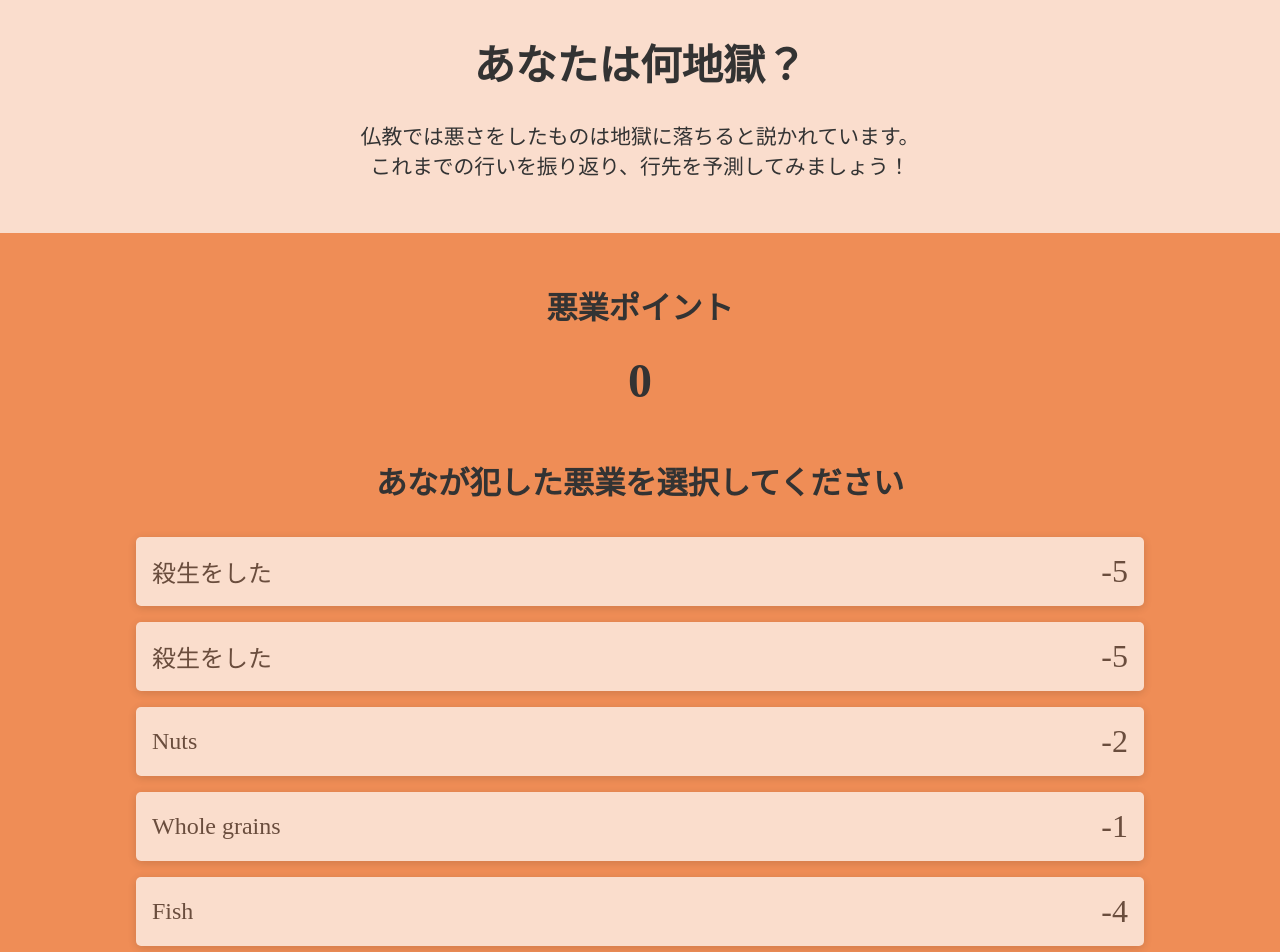
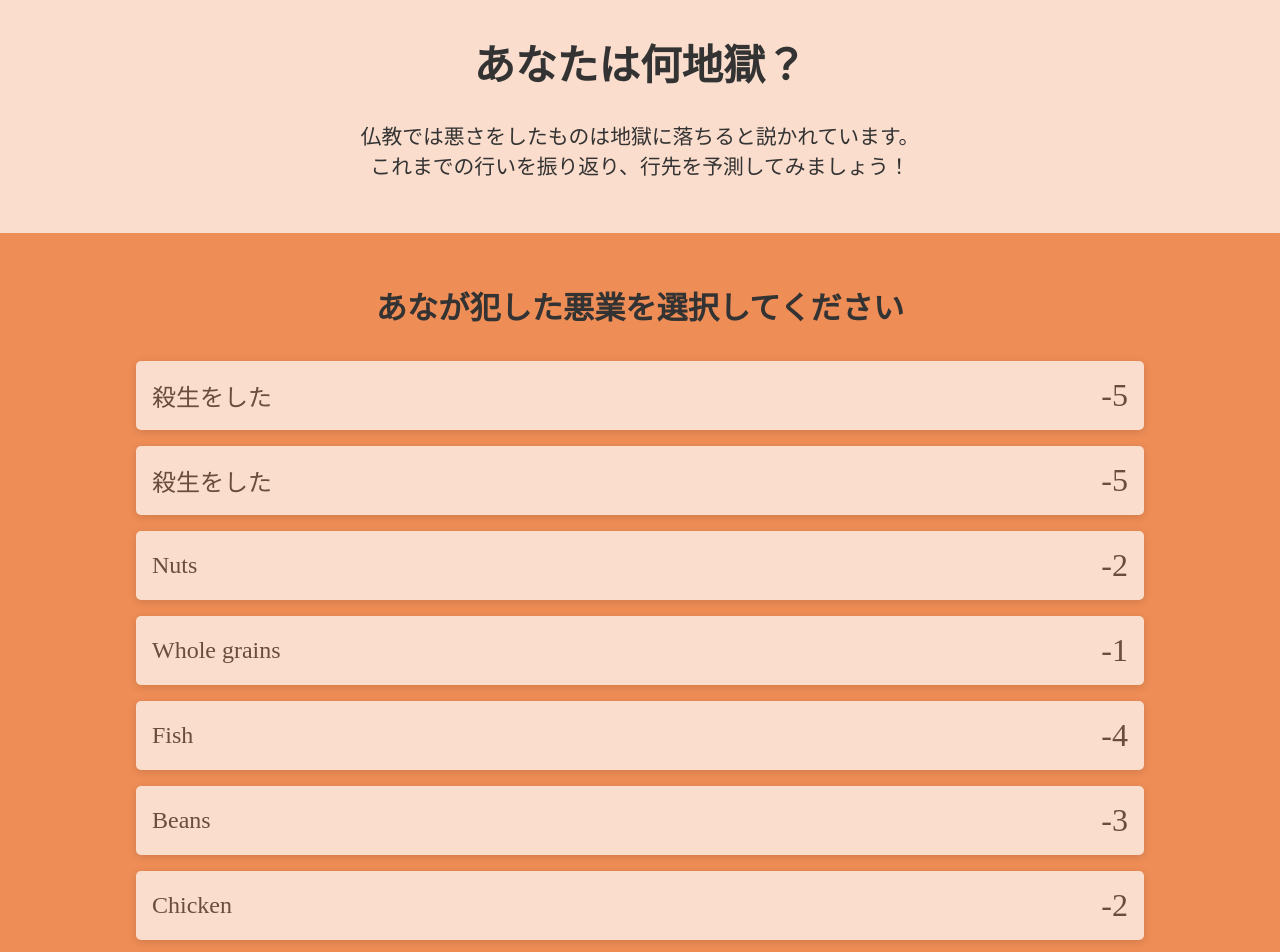
Before and after one commit to ss49919201/Hell, a plain HTML site: page index.html in a window 1280 px wide. Shown: the top 952 px of the page. Drawn offline with Linux system fonts and the light colour scheme.

Commit message:
HTML修正

```diff
--- a/index.html
+++ b/index.html
@@ -18,14 +18,7 @@
     </div>
     <br>
     <div>
-      <h2>悪業ポイント</h2>
-      <div class="point">
-          <div class="point__number">0</div>
-      </div>
-    </div>
-    <br>
-    <div>
-      <h2>あなが犯した悪業を選択してください</h2>
+      <h2 class="instruction">あなが犯した悪業を選択してください</h2>
       <div class="karmas-container">
         <div class="karmas">
           <div class="karma">
@@ -66,7 +59,7 @@
       <div class="judge">判定する</div>
       <div class="result">
         <h2>合計：<span class="result__point point__number">-3</span>点</h2>
-        <h2>あなたの往き先は<span class="result__place"></span>です。</h2>
+        <h2>あなたの往き先は<br>「<span class="result__place"></span>」です。</h2>
       </div>
     </div>
   </div>
```
